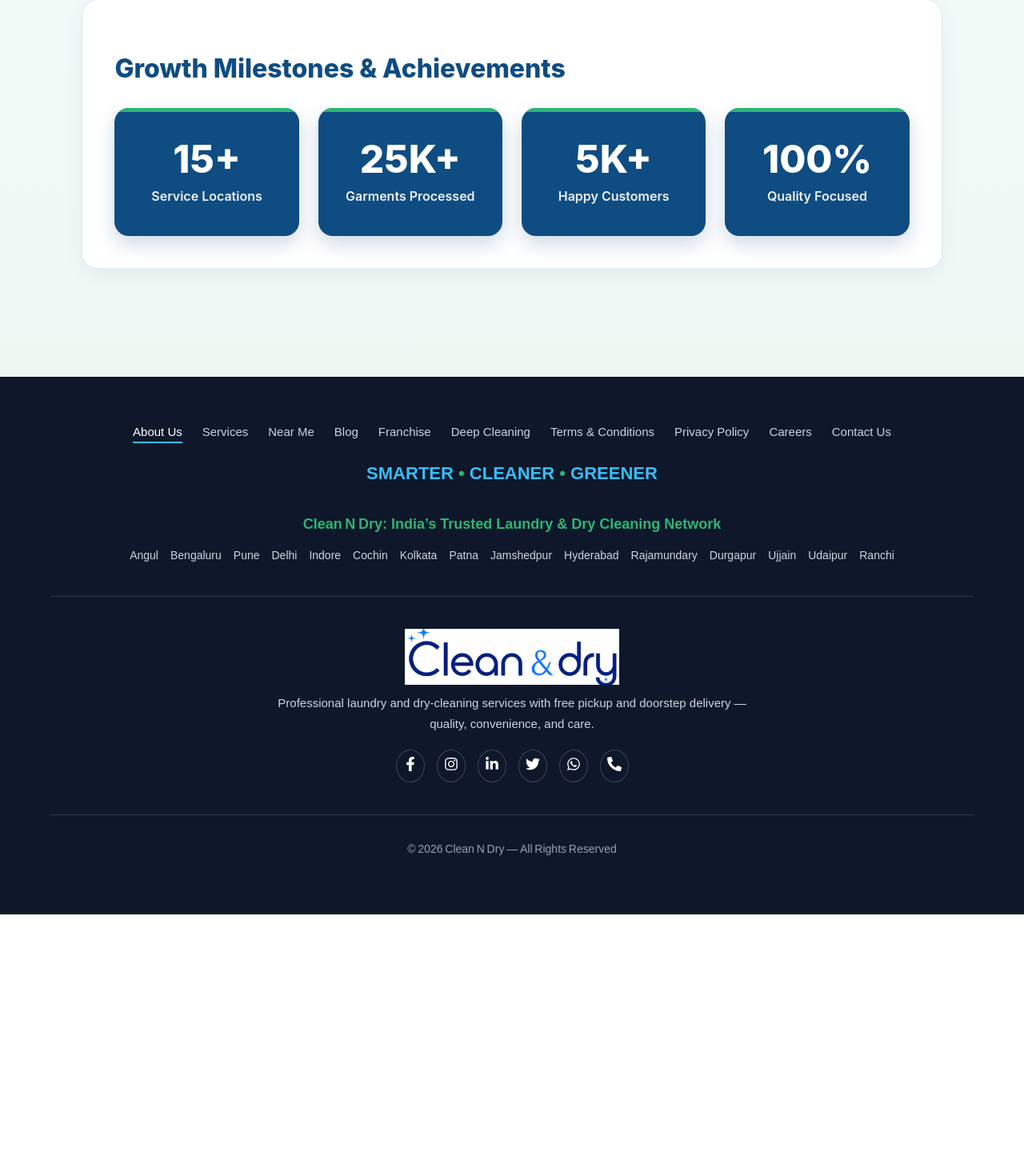
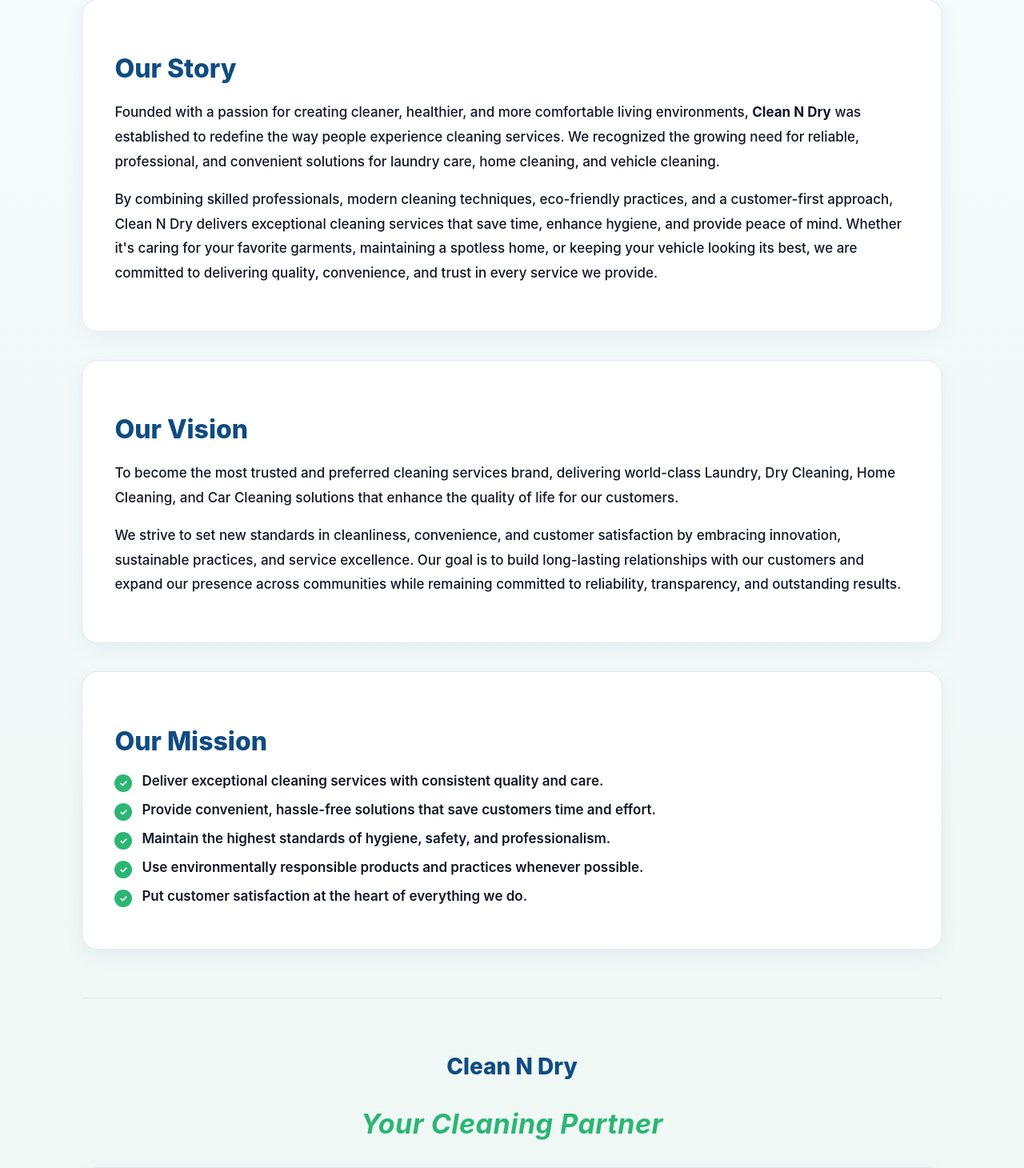
Before and after one commit to Ayub-786-rgb/cleanNdry, a React (Create React App) app: page /about in a window 1280 px wide. Shown: the part 795-2255 px from the top of the page at 80% size. Before the commit the page ends 1938 px from the top, so only its background shows below. Built offline with nearby package versions, Linux system fonts and the light colour scheme.

Commit message:
changes as per logo

```diff
--- a/src/components/Footer/Footer.tsx
+++ b/src/components/Footer/Footer.tsx
@@ -8,7 +8,7 @@ import {
   FaPhoneAlt,
 } from "react-icons/fa";
 import { NavLink } from "react-router-dom";
-import logo from "../../assets/images/logo.png";
+import logo from "../../assets/images/logob.png";
 
 export default function Footer() {
   const year = new Date().getFullYear();
--- a/src/components/Hero/Hero.css
+++ b/src/components/Hero/Hero.css
@@ -28,8 +28,8 @@
 .hero-copy h1 {
   font-size: 56px;
   line-height: 1.05;
-  margin: 0 0 18px 0;
-  color: #111827; /* all black headline */
+  margin: 0 0 18px;
+  color: #111827;
   font-weight: 800;
   letter-spacing: -1px;
   max-width: 600px;
@@ -40,7 +40,7 @@
 }
 
 .hero-subtitle {
-  color: #111827; /* pure black for subtitle */
+  color: #111827;
   font-weight: 800;
 }
 
@@ -57,29 +57,50 @@
   color: #111827;
 }
 
-/* BRAND HIGHLIGHT */
+/* ==================================
+   BRAND LOGO
+================================== */
+
 .brand-highlight {
-  display: inline-block;
-  font-size: 1.2em;
-  font-weight: 700;
-  color: #fff;           /* white text */
-  padding: 6px 14px;
-  background: #0f4c81;   /* solid brand blue */
-  border-radius: 999px;  /* pill shape */
-  box-shadow: 0 6px 18px rgba(15, 76, 129, 0.25);
-  margin: 20px 0;
-  letter-spacing: 0.5px;
-  text-transform: uppercase;
-  width: fit-content;    /* background hugs text */
+  display: inline-flex;
+  align-items: center;
+  justify-content: flex-start;
+  background: transparent;
+  padding: 0;
+  margin: 18px 0;
+  box-shadow: none;
+  border-radius: 0;
 }
 
-/* THEME HIGHLIGHT (for offers and brand mentions) */
+.brand-logo {
+  width: 180px;
+  height: auto;
+  display: block;
+  object-fit: contain;
+}
+
+.hero-brand {
+  display: flex;
+  align-items: center;
+  margin: 8px 0 18px;
+}
+
+.brand-logo-large {
+  width: 240px;
+  height: auto;
+  display: block;
+  object-fit: contain;
+}
+
+/* THEME HIGHLIGHT */
+
 .theme-highlight {
   color: #0f4c81;
   font-weight: 800;
 }
 
 /* GENERAL PARAGRAPH */
+
 .hero-copy p {
   font-size: 19px;
   line-height: 1.7;
@@ -89,6 +110,7 @@
 }
 
 /* BUTTONS */
+
 .hero-buttons {
   display: flex;
   gap: 12px;
@@ -99,8 +121,8 @@
   min-width: 180px;
   height: 48px;
   padding: 0 18px;
+  border: none;
   border-radius: 10px;
-  border: none;
   cursor: pointer;
   font-size: 15px;
   font-weight: 700;
@@ -108,13 +130,13 @@
   align-items: center;
   justify-content: center;
   gap: 10px;
-  transition: all 0.3s ease;
+  transition: all .3s ease;
 }
 
 .hero-btn-primary {
   background: #0f4c81;
   color: #fff;
-  box-shadow: 0 8px 20px rgba(15, 76, 129, 0.2);
+  box-shadow: 0 8px 20px rgba(15,76,129,.2);
 }
 
 .hero-btn-secondary {
@@ -127,6 +149,7 @@
 }
 
 /* FEATURES */
+
 .hero-features {
   display: grid;
   grid-template-columns: repeat(2, auto);
@@ -149,7 +172,11 @@
   height: 18px;
 }
 
-/* RIGHT IMAGE */
+
+/* ==================================
+   RIGHT IMAGE
+================================== */
+
 .hero-image-wrapper {
   flex: 1;
   display: flex;
@@ -164,7 +191,10 @@
   object-fit: contain;
 }
 
-/* SWIPER ARROWS */
+/* ==================================
+   SWIPER NAVIGATION
+================================== */
+
 .swiper-button-prev,
 .swiper-button-next {
   color: #0f4c81;
@@ -176,8 +206,12 @@
   font-weight: 700;
 }
 
-/* TABLET */
+/* ==================================
+   TABLET
+================================== */
+
 @media (max-width: 991px) {
+
   .hero-section {
     flex-direction: column;
     text-align: center;
@@ -212,10 +246,30 @@
   .hero-process-image {
     max-width: 500px;
   }
+
+  /* Logo */
+
+  .brand-highlight,
+  .hero-brand {
+    justify-content: center;
+  }
+
+  .brand-logo {
+    width: 150px;
+  }
+
+  .brand-logo-large {
+    width: 200px;
+  }
+
 }
 
-/* MOBILE */
+/* ==================================
+   MOBILE
+================================== */
+
 @media (max-width: 768px) {
+
   .hero-section {
     min-height: auto;
     padding: 10px 20px 30px;
@@ -255,8 +309,52 @@
     max-width: 100%;
   }
 
+  /* Logo */
+
+  .brand-highlight,
+  .hero-brand {
+    justify-content: center;
+  }
+
+  .brand-logo {
+    width: 125px;
+  }
+
+  .brand-logo-large {
+    width: 170px;
+  }
+
   .swiper-button-prev,
   .swiper-button-next {
     display: none;
   }
+
 }
+
+/* ==================================
+   SMALL MOBILE
+================================== */
+
+@media (max-width: 480px) {
+
+  .hero-copy h1 {
+    font-size: 28px;
+  }
+
+  .hero-tagline {
+    font-size: 15px;
+  }
+
+  .brand-logo {
+    width: 110px;
+  }
+
+  .brand-logo-large {
+    width: 150px;
+  }
+
+  .hero-features span {
+    font-size: 14px;
+  }
+
+}
--- a/src/components/Hero/Hero.tsx
+++ b/src/components/Hero/Hero.tsx
@@ -15,6 +15,7 @@ import "./Hero.css";
 import heroillustration from "../../assets/images/heroillustration.png";
 import discountImg from "../../assets/images/discount.png";
 import indiaMap from "../../assets/images/india.png";
+import logo from "../../assets/images/logo.png";
 
 function HeroButtons() {
     const phone = "917609851051";
@@ -109,15 +110,18 @@ export default function Hero() {
                     <div className="hero-copy">
 
                         <h1 className="hero-title">
-              Your Trusted
+                            Your Cleaning
                             <br />
                             <span className="hero-subtitle">
-                Cleaning Partner
+                                 Partner
                             </span>
                         </h1>
-
                         <div className="brand-highlight">
-              Clean N Dry
+                            <img
+                                src={logo}
+                                alt="Clean N Dry"
+                                className="brand-logo"
+                            />
                         </div>
 
                         <p className="hero-tagline bold-tagline">
@@ -187,11 +191,15 @@ export default function Hero() {
 
                         <h1>
                             Welcome To
-              <br />
-              <span className="theme-highlight">
-                Clean N Dry
-              </span>
                         </h1>
+
+                        <div className="hero-brand">
+                            <img
+                                src={logo}
+                                alt="Clean N Dry"
+                                className="brand-logo-large"
+                            />
+                        </div>
 
                         <p className="coverage-text bold-tagline">
                             Serving across <strong>15+ Cities</strong>
--- a/src/components/Navbar/Navbar.css
+++ b/src/components/Navbar/Navbar.css
@@ -21,6 +21,7 @@
   height: 42px;
   object-fit: contain;
   transition: transform 0.3s ease;
+  background: transparent; /* ✅ transparent so gradient shows through */
 }
 .navbar-logo-img:hover {
   transform: scale(1.05);
--- a/src/components/Navbar/Navbar.tsx
+++ b/src/components/Navbar/Navbar.tsx
@@ -4,7 +4,7 @@ import { FaCalendarAlt } from 'react-icons/fa';
 import './Navbar.css';
 
 // Import your logo
-import logo from "../../assets/images/logo.png";
+import logo from "../../assets/images/logob.png";
 
 export default function Navbar() {
   const [open, setOpen] = useState(false);
@@ -17,9 +17,13 @@ export default function Navbar() {
   return (
     <nav className="navbar">
       {/* LOGO */}
-      <div className="logo">
-        <img src={logo} alt="Clean N Dry Logo" className="navbar-logo-img" />
-      </div>
+    <NavLink to="/" className="logo">
+  <img
+    src={logo}
+    alt="Clean N Dry Logo"
+    className="navbar-logo-img"
+  />
+</NavLink>
 
       {/* HAMBURGER (mobile only via CSS) */}
       <button
--- a/src/components/WhatsappButton/WhatsappButton.css
+++ b/src/components/WhatsappButton/WhatsappButton.css
@@ -3,8 +3,8 @@
   right: 20px;
   bottom: 20px;
   z-index: 1000;
-  width: 64px;
-  height: 64px;
+  width: 50px;
+  height: 50px;
   display: flex;
   align-items: center;
   justify-content: center;
--- a/src/pages/AboutPage.tsx
+++ b/src/pages/AboutPage.tsx
@@ -27,7 +27,92 @@ export default function AboutPage() {
           </div>
         </div>
 
-        {/* ... all your other about-block sections ... */}
+       {/* OUR STORY */}
+
+<section className="about-block">
+  <h2>Our Story</h2>
+
+  <p>
+    Founded with a passion for creating cleaner, healthier, and more
+    comfortable living environments, <strong>Clean N Dry</strong> was
+    established to redefine the way people experience cleaning services.
+    We recognized the growing need for reliable, professional, and
+    convenient solutions for laundry care, home cleaning, and vehicle
+    cleaning.
+  </p>
+
+  <p>
+    By combining skilled professionals, modern cleaning techniques,
+    eco-friendly practices, and a customer-first approach, Clean N Dry
+    delivers exceptional cleaning services that save time, enhance
+    hygiene, and provide peace of mind. Whether it's caring for your
+    favorite garments, maintaining a spotless home, or keeping your
+    vehicle looking its best, we are committed to delivering quality,
+    convenience, and trust in every service we provide.
+  </p>
+</section>
+
+{/* OUR VISION */}
+
+<section className="about-block">
+  <h2>Our Vision</h2>
+
+  <p>
+    To become the most trusted and preferred cleaning services brand,
+    delivering world-class Laundry, Dry Cleaning, Home Cleaning, and Car
+    Cleaning solutions that enhance the quality of life for our
+    customers.
+  </p>
+
+  <p>
+    We strive to set new standards in cleanliness, convenience, and
+    customer satisfaction by embracing innovation, sustainable
+    practices, and service excellence. Our goal is to build long-lasting
+    relationships with our customers and expand our presence across
+    communities while remaining committed to reliability, transparency,
+    and outstanding results.
+  </p>
+</section>
+
+{/* OUR MISSION */}
+
+<section className="about-block">
+  <h2>Our Mission</h2>
+
+  <ul>
+    <li>
+      Deliver exceptional cleaning services with consistent quality and
+      care.
+    </li>
+
+    <li>
+      Provide convenient, hassle-free solutions that save customers
+      time and effort.
+    </li>
+
+    <li>
+      Maintain the highest standards of hygiene, safety, and
+      professionalism.
+    </li>
+
+    <li>
+      Use environmentally responsible products and practices whenever
+      possible.
+    </li>
+
+    <li>
+      Put customer satisfaction at the heart of everything we do.
+    </li>
+  </ul>
+</section>
+
+{/* COMPANY TAGLINE */}
+
+<section className="about-tag">
+  <h3>Clean N Dry</h3>
+
+  <p>Your Cleaning Partner</p>
+</section>
 
         <section className="about-block achievements-section">
           <h2>Growth Milestones & Achievements</h2>
```
Also changed, not shown: src/assets/images/logo.png, src/assets/images/logob.png (added). Lines whose indentation alone changed are shown as unchanged.
